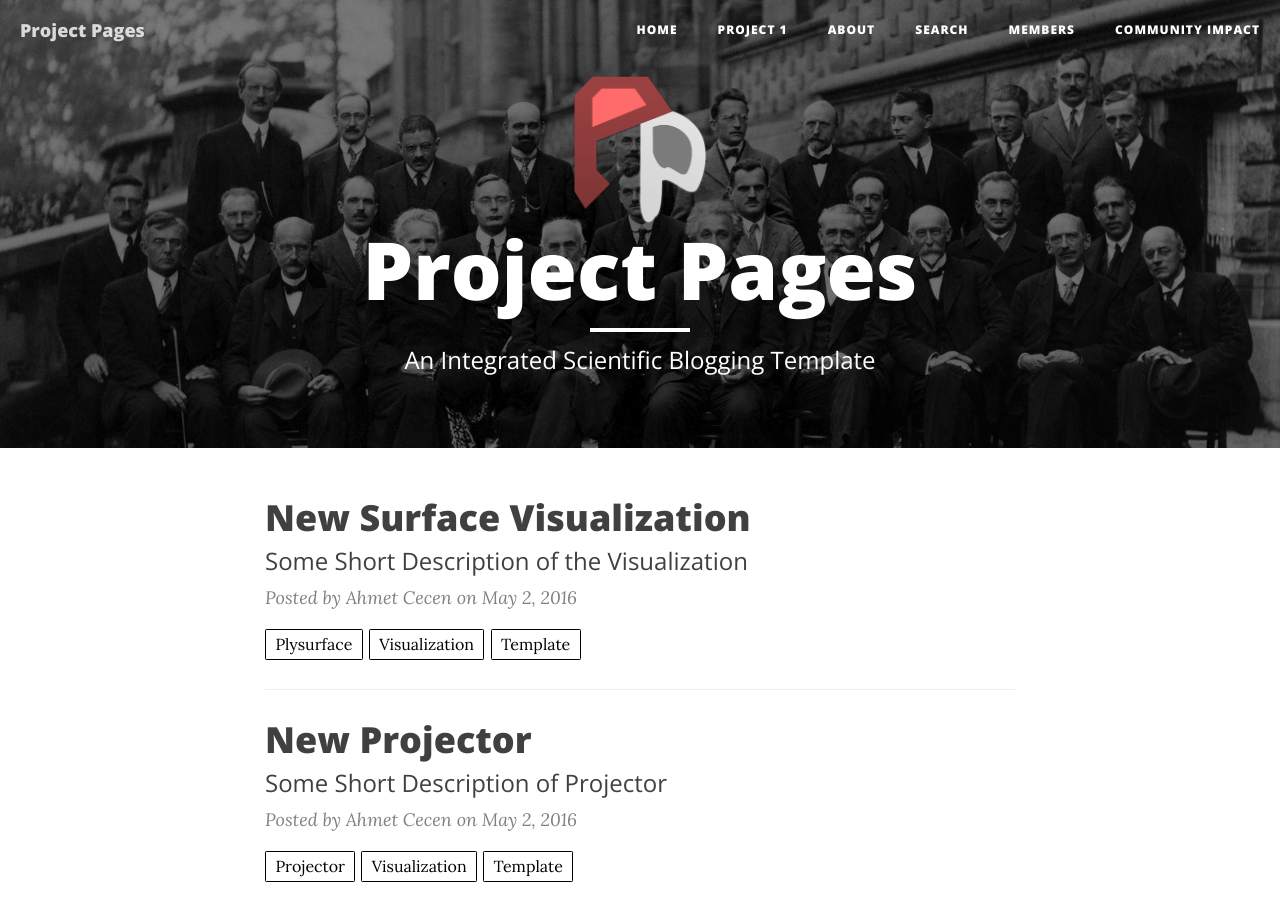
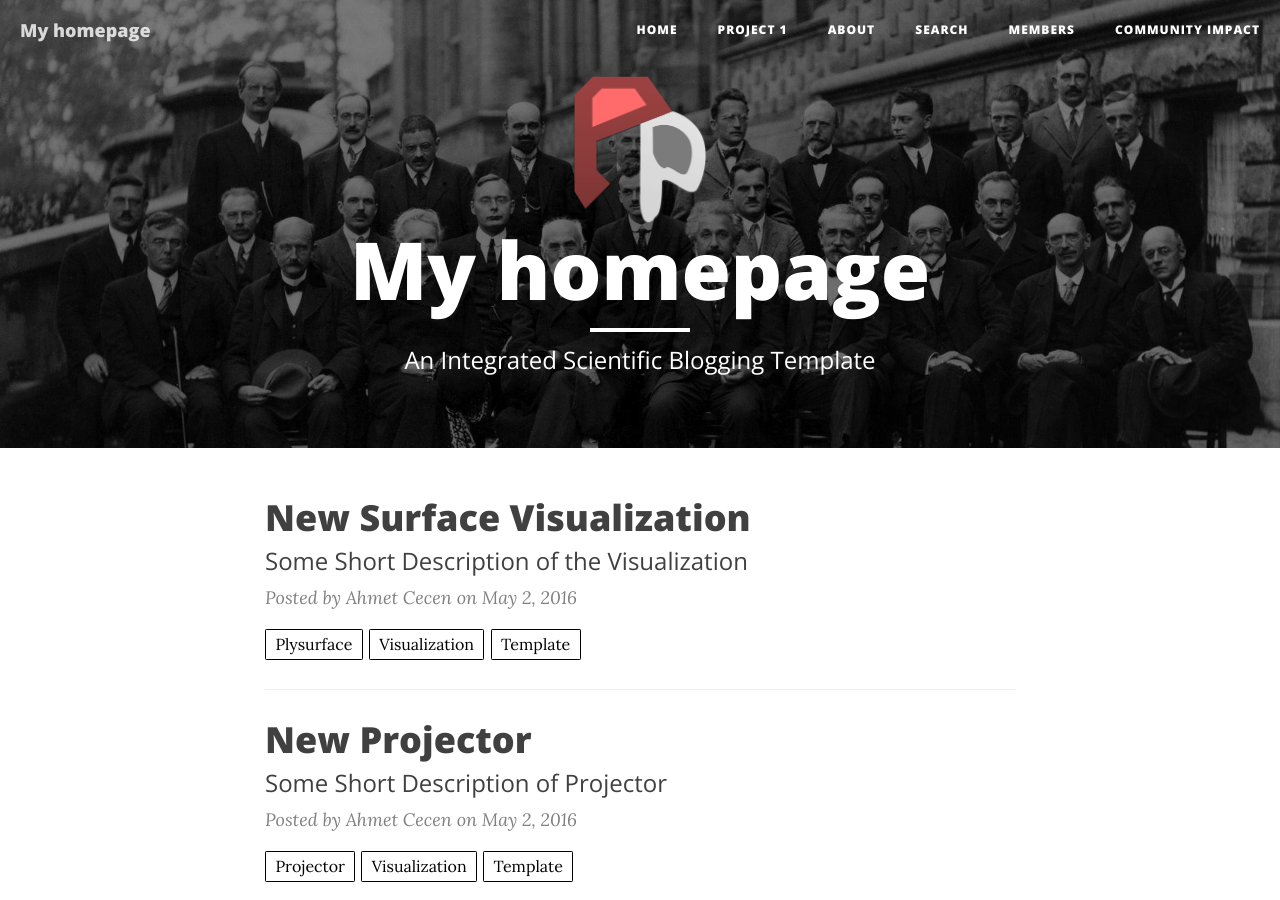
Before and after one commit to TerryBryant/TerryBryant.github.io, a Jekyll site: the page built from index.html, in a window 1280 px wide and 900 px high. Built offline with Jekyll 4.4.1, drawn with Linux system fonts in a browser that asks for light colours; nearby versions of some CDN libraries; the list of posts is cut into pages by our own code.

Commit message:
update config.yaml

```diff
--- a/_config.yml
+++ b/_config.yml
@@ -1,7 +1,7 @@
 # Site settings
-title: Project Pages
+title: My homepage
 description: "An Integrated Scientific Blogging Template"
-url: "https://projectpages.github.io"
+url: "https://terrybryant.github.io"
 
 
 
@@ -13,7 +13,7 @@ headercolor: "#FFFFFF"
 logo: /img/logos/Project-Pages-New-Logo-Inverted.png
 
 # Tertiary Parameters
-github_username:  projectpages
+github_username:  terrybryant
 project_repository: terrybryant
 disqus_shortname: terrybryant
 g-analytics: UA-75881392-1
```
